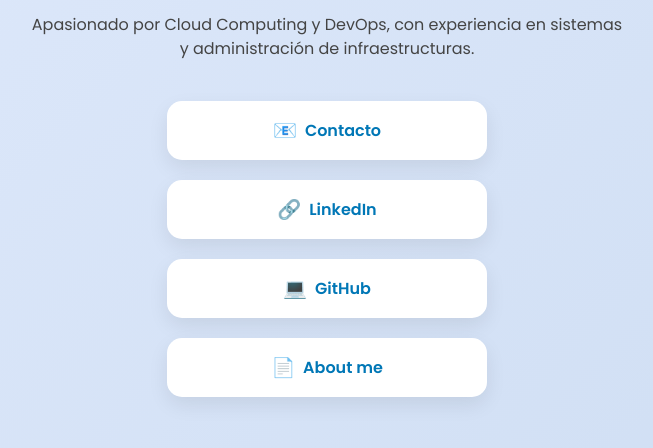
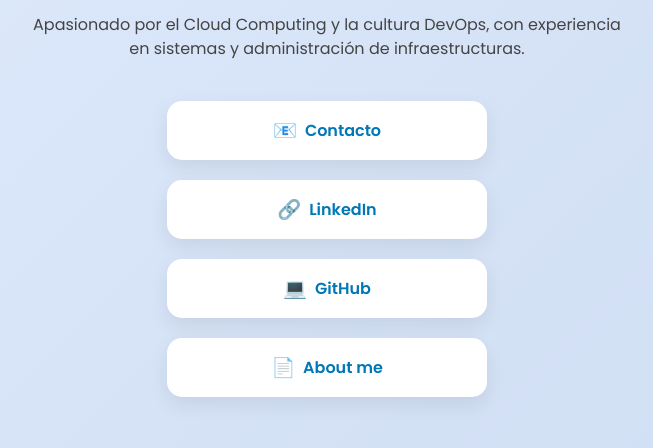
Before and after one commit to CarlosFdezSalazar/carlosfdezsalazar.github.io, a plain HTML site: page index.html in a window 1280 px wide. Shown: the part 332-780 px from the top of the page, without its empty margins (313-966 px from the left). Drawn offline with Linux system fonts and the light colour scheme.

Commit message:
Update index.html

```diff
--- a/index.html
+++ b/index.html
@@ -150,7 +150,7 @@
   </div>
 
   <p class="description">
-    Apasionado por Cloud Computing y DevOps, con experiencia en sistemas y administración de infraestructuras.
+    Apasionado por el Cloud Computing y la cultura DevOps, con experiencia en sistemas y administración de infraestructuras.
   </p>
 
   <div class="links">
```
